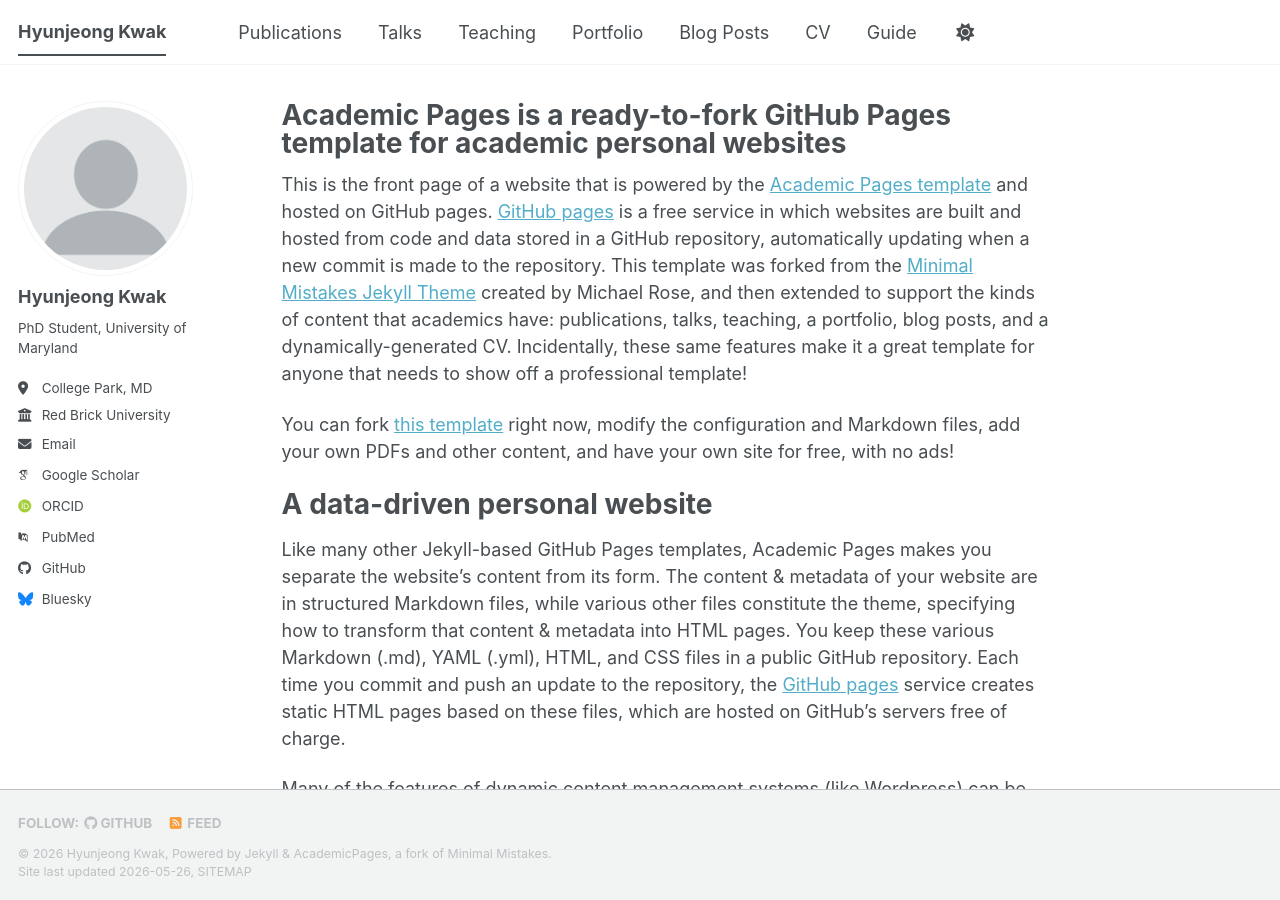
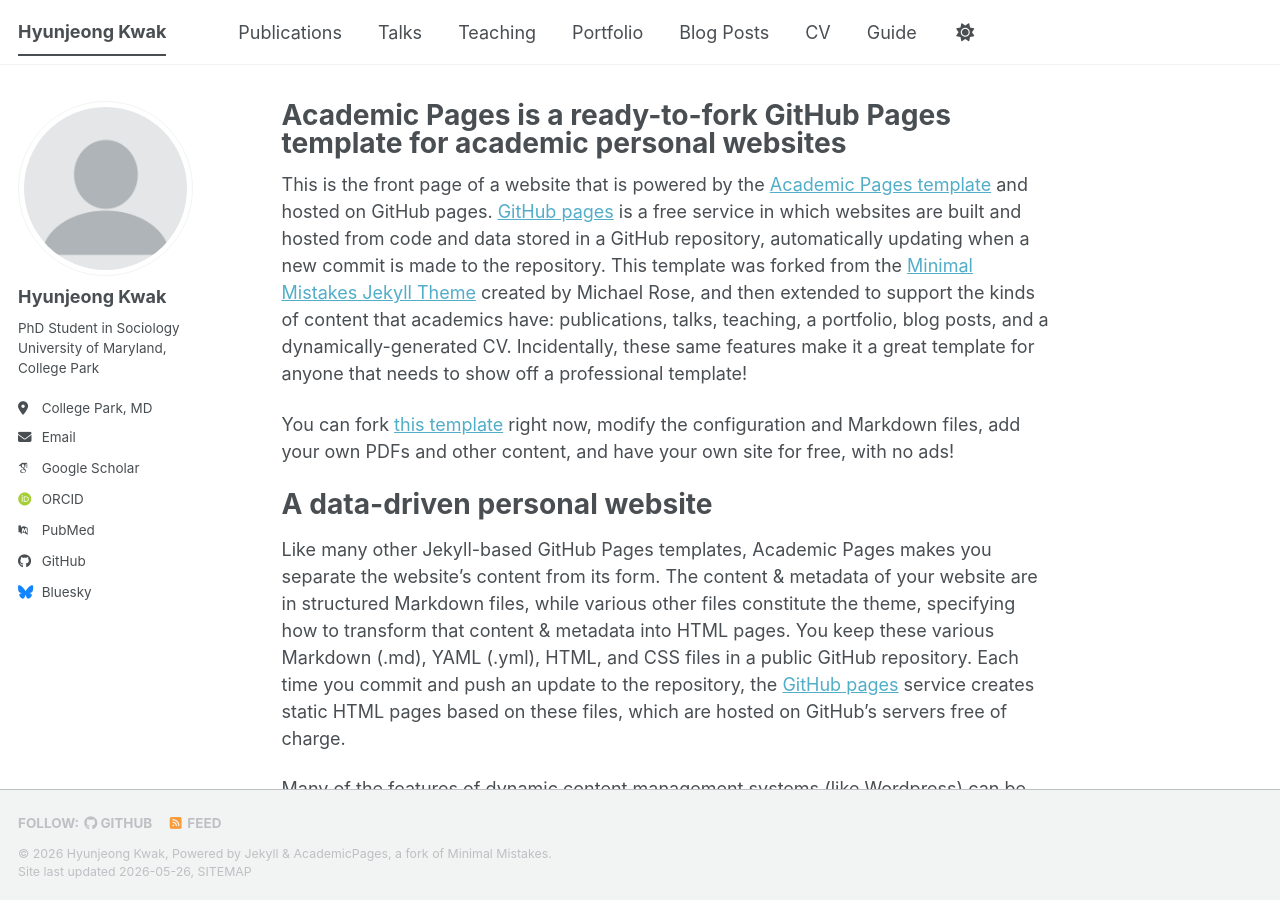
Before and after one commit to hyunjeong-kwak/hyunjeong-kwak.github.io, a Jekyll site: the page built from _pages/about.md, in a window 1280 px wide and 900 px high. Built offline with Jekyll 4.4.1, drawn with Linux system fonts in a browser that asks for light colours; some web fonts are replaced; a script bundle is joined from its source files by our own code; library files that are not in the unit come from our copies; part of the change alters nothing that is shown.

Commit message:
Update _config.yml

```diff
--- a/_config.yml
+++ b/_config.yml
@@ -11,12 +11,14 @@ locale                   : "en-US"
 site_theme               : "default" # The available themes options are "default", "air", "sunrise", "mint", "dirt" and "contrast"
 title                    : "Hyunjeong Kwak"
 title_separator          : "-"
-name                     : &name "Hyunjeong Kwak"
-description              : &description "PhD Student in Sociology"   # Update this with a general description of your site, this is the default if not overridden by a page
-url                      : "https://hyunjeong-kwak.github.io" # The base hostname & protocol for your site e.g. "https://[your GitHub username].github.io",
-                                                           # or if you already have some other page hosted on Github then use "https://[your GitHub username].github.io/[Your Repo Name]"
-baseurl                  : "" # the subpath of your site, e.g. "/blog"
+name                     : "Hyunjeong Kwak"
+description              : "PhD Student in Sociology, University of Maryland"   # Update this with a general description of your site, this is the default if not overridden by a page
+url                      : "https://hyunjeong-kwak.github.io"
+baseurl                  : ""
 repository               : "hyunjeong-kwak/hyunjeong-kwak.github.io"
+teaser                   :
+breadcrumbs              : false
+words_per_minute         : 160
 
 # Site Author - The following control what appear as part of the author content on the side bar.
 #               If a field is blank the icon and link will not appear, otherwise it will be shown.
@@ -26,11 +28,11 @@ author:
   avatar           : "profile.png"
   name             : "Hyunjeong Kwak"
   pronouns         : # example: "she/her"
-  bio              : "PhD Student, University of Maryland"
+  bio              : "PhD Student in Sociology <br> University of Maryland, College Park"
   location         : "College Park, MD"
-  employer         : "Red Brick University"
-  uri              : # URL
   email            : "hjkwak@umd.edu"
+  github           : "hyunjeong-kwak"
+  google_scholar   : ""
 
   # Academic websites
   academia         : # URL
```
